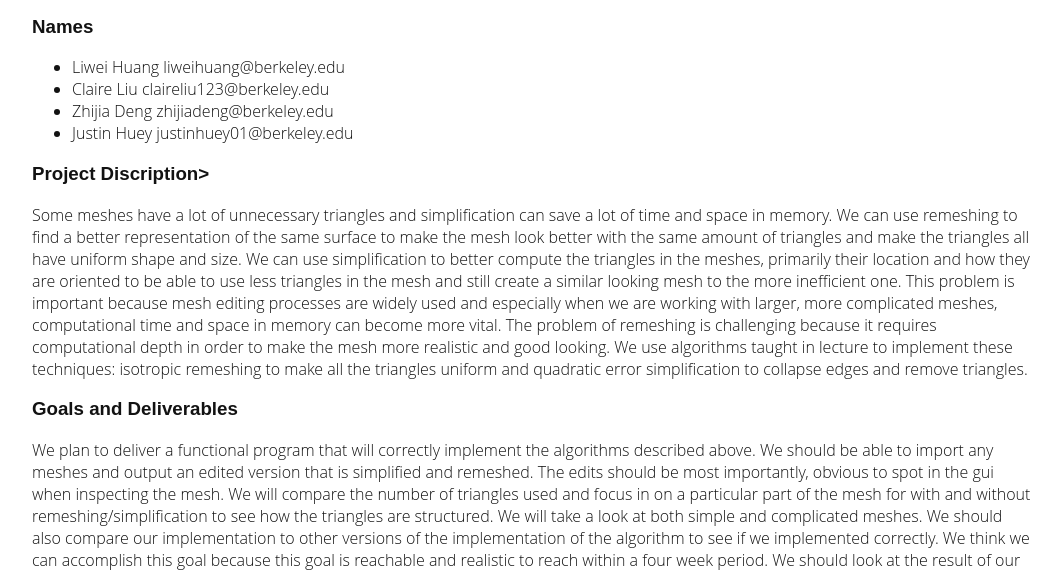
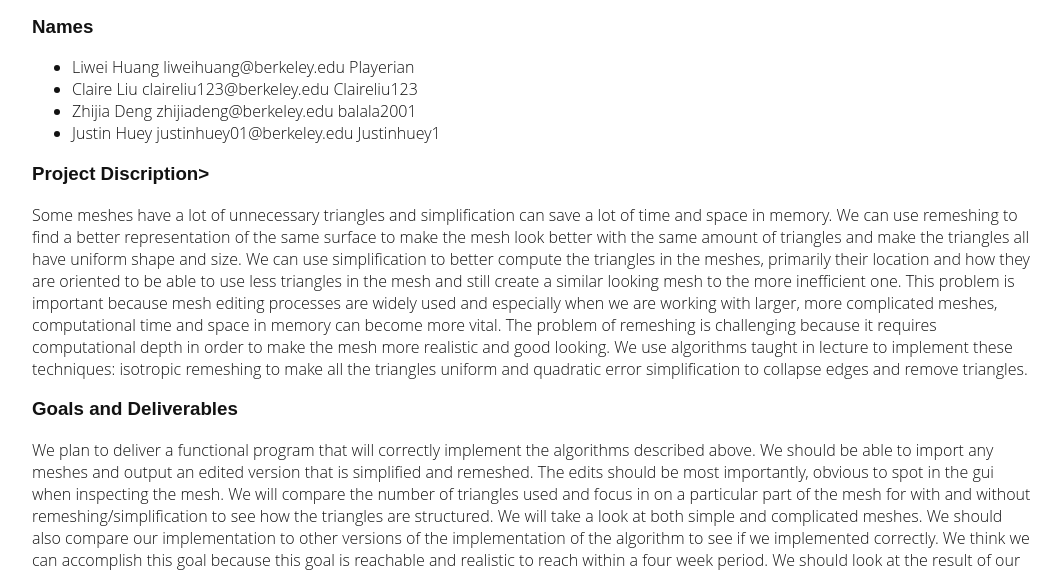
Before and after one commit to JustinHuey1/CS184-final-project, a plain HTML site: page proposal.html in a window 1280 px wide. Shown: the part 227-800 px from the top of the page, without its empty margins (108-1169 px from the left). Drawn offline with Linux system fonts and the light colour scheme.

Commit message:
Update proposal.html

```diff
--- a/proposal.html
+++ b/proposal.html
@@ -38,10 +38,10 @@ In this project, we are implementing a remeshing project that is based on our im
     Names
   </h3>
   <ul>
-    <li>Liwei Huang liweihuang@berkeley.edu</li>
-    <li>Claire Liu claireliu123@berkeley.edu</li>
-    <li>Zhijia Deng zhijiadeng@berkeley.edu</li>
-    <li>Justin Huey justinhuey01@berkeley.edu</li>
+    <li>Liwei Huang liweihuang@berkeley.edu Playerian</li>
+    <li>Claire Liu claireliu123@berkeley.edu Claireliu123</li>
+    <li>Zhijia Deng zhijiadeng@berkeley.edu balala2001</li>
+    <li>Justin Huey justinhuey01@berkeley.edu Justinhuey1</li>
   </ul>
 
   <h3>
```
